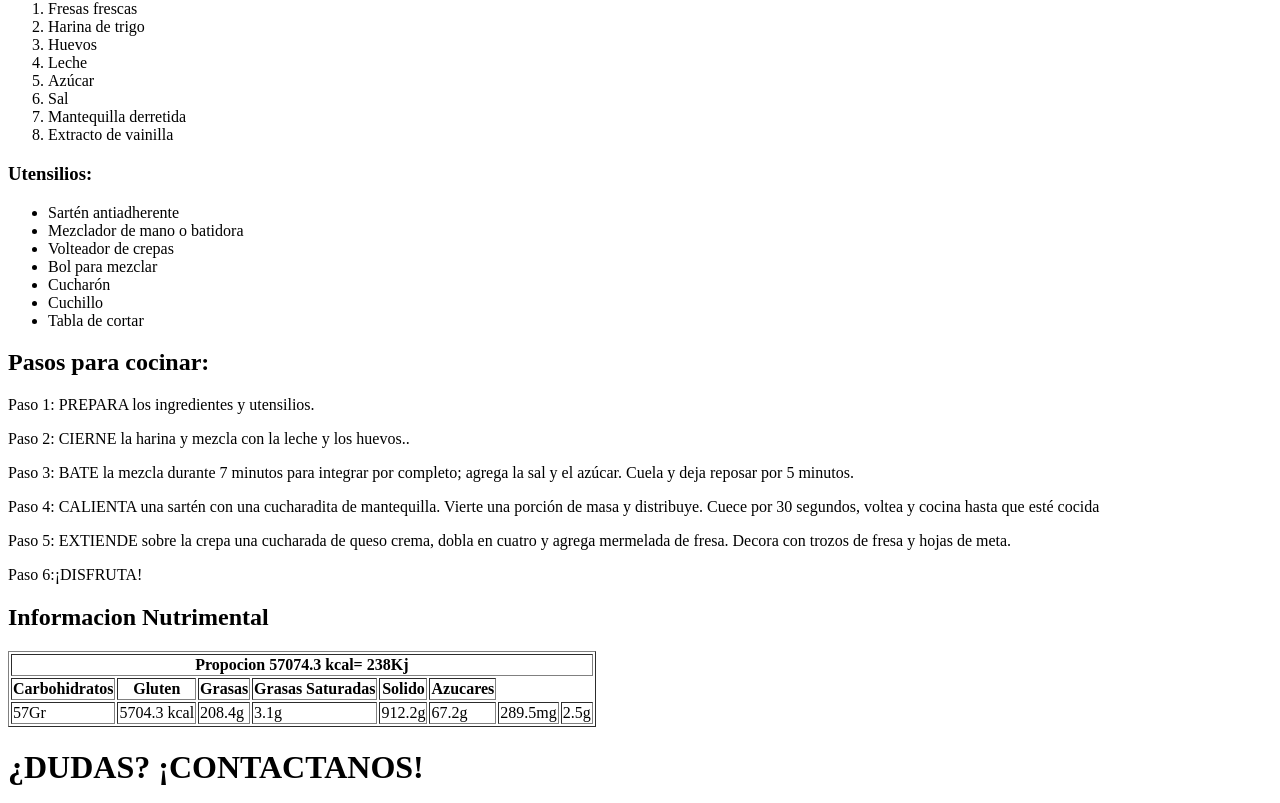
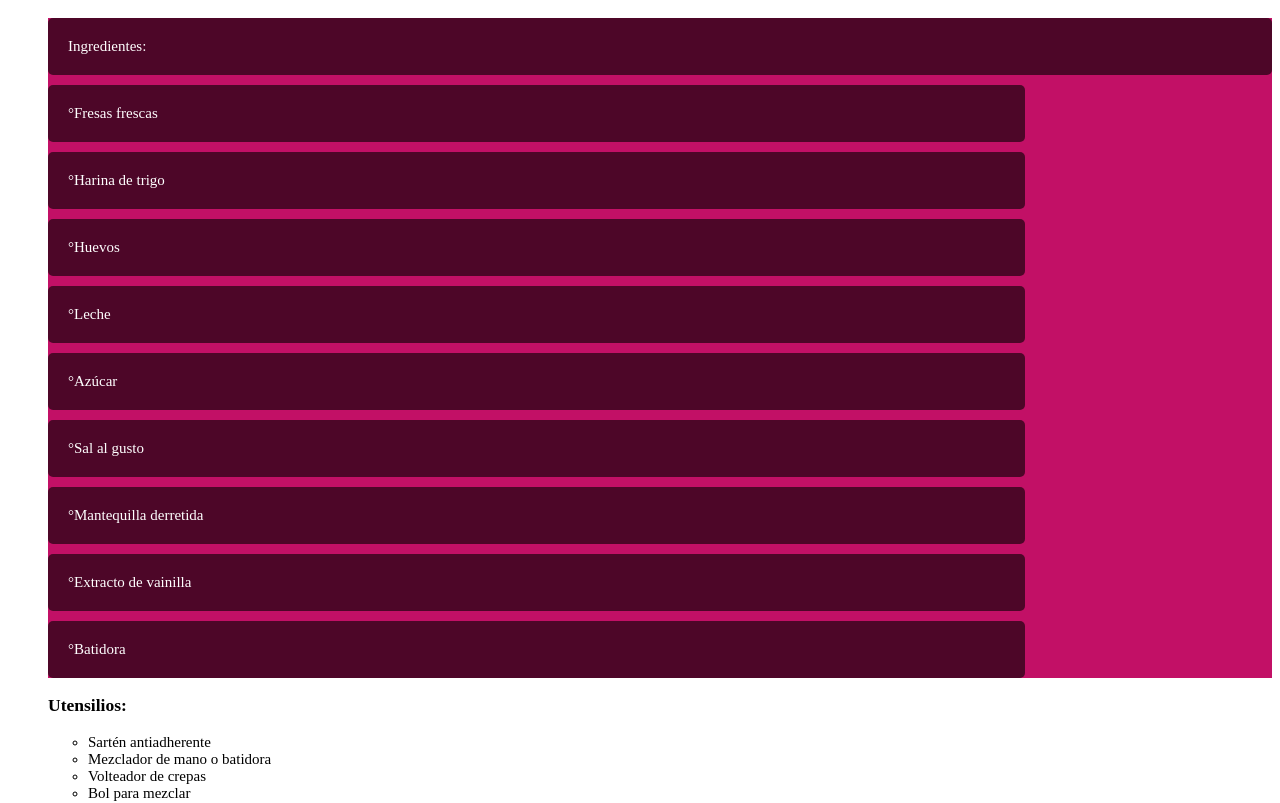
Before and after one commit to zMairely/TareaWeb, a plain HTML site: page actividad_1.html in a window 1280 px wide. Shown: the part 716-1519 px from the top of the page. Drawn offline with Linux system fonts and the light colour scheme.

Commit message:
Actualizado prueba actividad de casa

```diff
--- /dev/null
+++ b/Pagina Web/styles.css
@@ -0,0 +1,68 @@
+ *{
+    box-sizing: border-box;
+    padding:0;
+    margin: 0;
+}
+
+body {
+    font-family: "lato" , sans-serif;
+    color: white;
+}
+a{
+    color:black ;
+    text-decoration: none;
+}
+h1{
+    font: size 30px; ;
+    font-weight:  600px ;
+    margin: 10px 0 ;
+    line-height:1.2 ;
+    color: black;
+}
+
+h2
+{
+    font-size: 25px;
+    font-weight: 300 ;
+    margin: 10px 0;
+    line-height:1.2 ;
+}
+
+p{
+    font-size: 30px ;
+}
+
+
+img{
+    width: 100%;
+}
+
+li{
+    list-style: none;
+}
+.container{
+    margin:0 auto;
+    max-width: 1200px;
+    overflow: visible;
+    }
+
+
+.nav{
+    background-color: purple;
+    height: 70px;
+    padding:0 30px;
+}
+
+.nav h1{
+    font-size: 30px;
+    font-weight: 300;
+    margin: 10PX 0;
+    line-height: 1.2;
+}
+
+.nav .flex{
+    display: flex;
+    justify-content: space-between;
+    align-items: center;
+    height: 100%;
+}
--- a/actividad_1.html
+++ b/actividad_1.html
@@ -5,6 +5,7 @@
     <meta name="viewport" content="width=device-width, initial-scale=1.0">
     <title>CREPAS CUTE</title>
     <link rel="icon"  href="imagencute.png" type="img/png" sizes="16x16">
+    <link rel="stylesheet" href="style.css">
 
 </head>
 <body>
@@ -26,18 +27,28 @@
     <footer>
         <h2>Receta de Crepas de Fresa</h2>
         <p>Las crepas de fresa son un delicioso postre que combina la suavidad de las crepas con la frescura de las fresas. Son perfectas para un desayuno especial o un postre dulce. A continuación, encontrarás los ingredientes y utensilios necesarios para prepararlas:</p>
+    </main>
 
-        <h3>Ingredientes:</h3>
-        <ol>
-            <li>Fresas frescas</li>
-            <li>Harina de trigo</li>
-            <li>Huevos</li>
-            <li>Leche</li>
-            <li>Azúcar</li>
-            <li>Sal</li>
-            <li>Mantequilla derretida</li>
-            <li>Extracto de vainilla</li>
-        </ol>
+
+
+
+    <br>
+    <h2 class="article">Ingredientes:</h2>
+    <ol class="article">
+      <main class="main">
+        <header class="box header" >Ingredientes:</header>
+        <article class="box article" >°Fresas frescas</article>
+        <article class="box article">°Harina de trigo</article>
+        <article class="box article">°Huevos</article>
+        <article class="box article">°Leche</article>
+        <article class="box article">°Azúcar</article>
+        <article class="box article">°Sal al gusto</article>
+        <article class="box article">°Mantequilla derretida</article>
+        <article class="box article">°Extracto de vainilla</article>
+        <article class="box article">°Batidora</article>
+      </main>
+
+
 
         <h3>Utensilios:</h3>
         <ul>
--- /dev/null
+++ b/style.css
@@ -0,0 +1,42 @@
+#parrafo3{
+    color: black;
+    font-size: 100px;
+}
+
+body {
+
+    font-size: 15px;
+}
+
+main {
+    display: grid;
+    grid-template-columns: 1fr 1fr 1fr 1fr 1fr;
+    grid-template-rows: 1fr 1fr 1fr 1fr 1fr;
+    background-color: rgb(194, 16, 102);
+    grid-gap: 10px;
+}
+
+.box {
+    background-color: #0000009a;
+    color: white;
+    border-radius: 5px;
+    padding: 20px;
+}
+
+.header {
+    grid-column: 1/6;
+}
+
+.article {
+    grid-column: 1/5;
+}
+
+.aside {
+    grid-column: 5/6;
+    grid-row: 2/5;
+}
+
+.footer {
+    grid-column: 1/6;
+
+}
```
Also changed, not shown: Pagina Web/index.html (added, +27 -0 lines).
